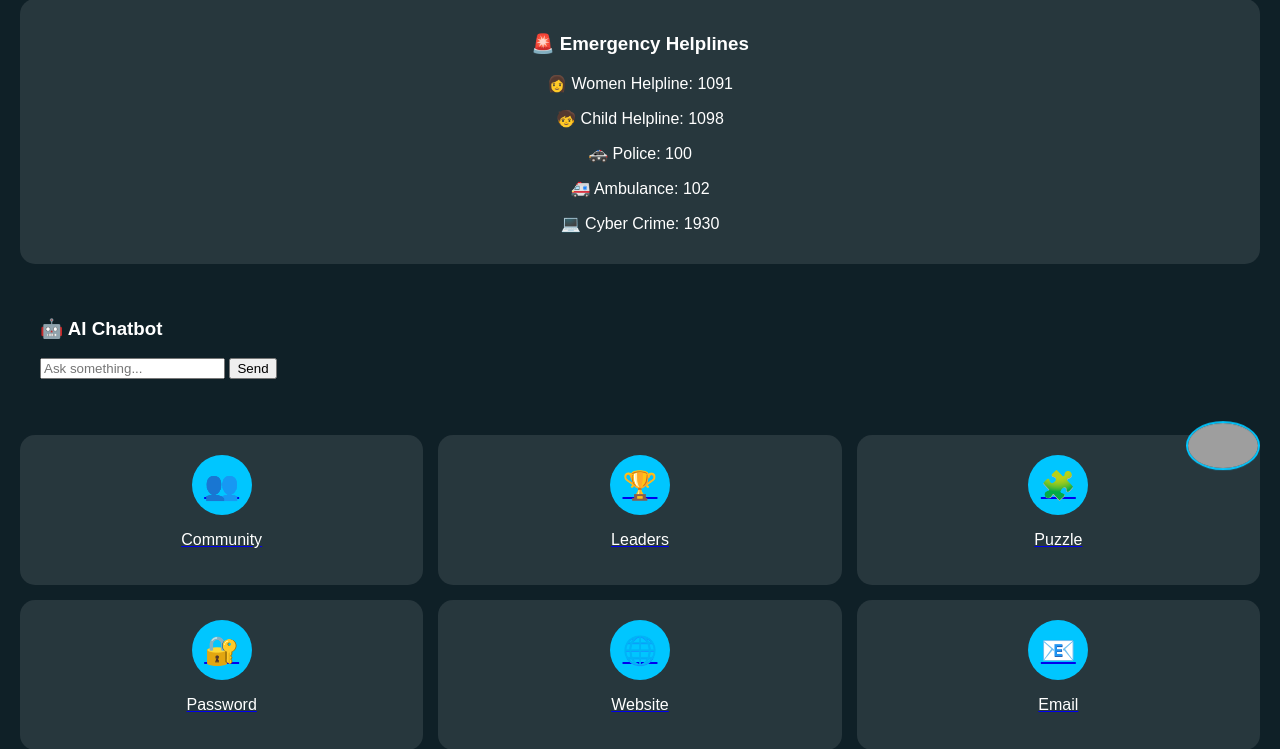
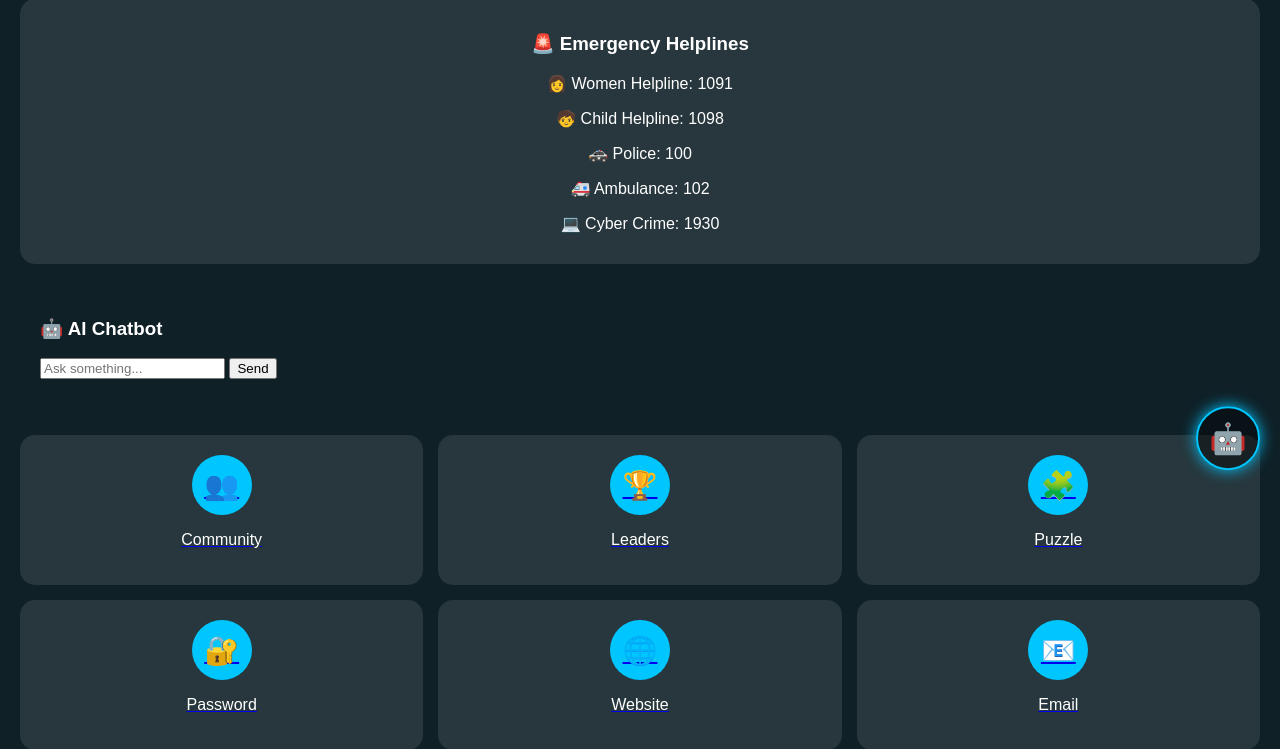
Before and after one commit to pihu098/cyber-safety-app, a Flask app: template templates/home.html in a window 1280 px wide. Shown: the part 301-1050 px from the top of the page. Run offline with Flask 3, Linux system fonts and the light colour scheme; the template is opened without the code that fills it, so the values that code supplies are empty; grey boxes are pictures that could not be loaded.

Commit message:
Update home.html

```diff
--- a/templates/home.html
+++ b/templates/home.html
@@ -232,6 +232,23 @@ body {
     justify-content: center;
     line-height: 1;
 }
+.floating-avatar {
+    width: 60px;
+    height: 60px;
+    border-radius: 50%;
+    border: 2px solid #00c6ff;
+
+    display: flex;
+    align-items: center;
+    justify-content: center;
+
+    font-size: 30px;
+    background: rgba(0,0,0,0.4);
+
+    box-shadow: 0 0 15px #00c6ff;
+
+    animation: float 2s infinite;
+}
 
 @keyframes float {
     0% { transform: translateY(0); }
@@ -352,10 +369,11 @@ body {
 </div>
 
 <!-- 🤖 CHARACTER -->
-<div class="character" id="character">
-   <img src="https://cdn.jsdelivr.net/gh/twitter/twemoji@14.0.2/assets/72x72/1f916.png" class="profile-img">
+<div class="character">
+    <div class="floating-avatar">
+        {{ session.get('selected_char', '🤖') }}
+    </div>
 </div>
-
 
 
 <!-- ADMIN -->
```
